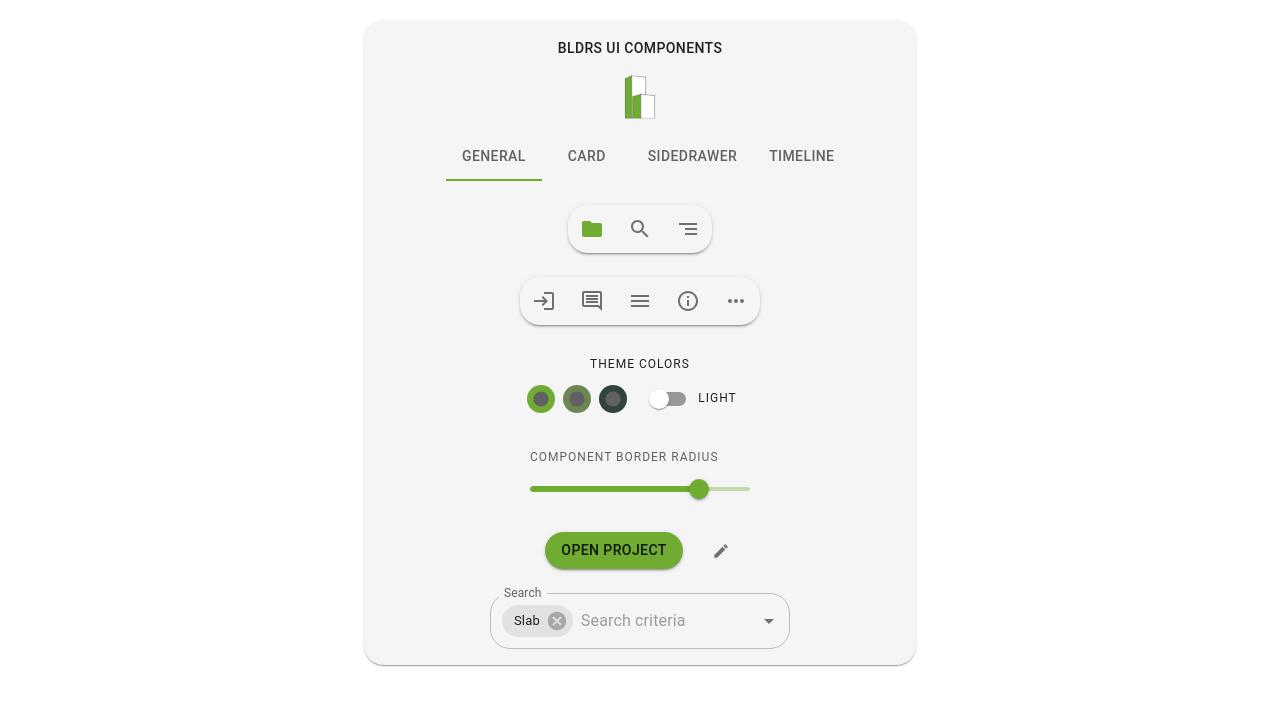
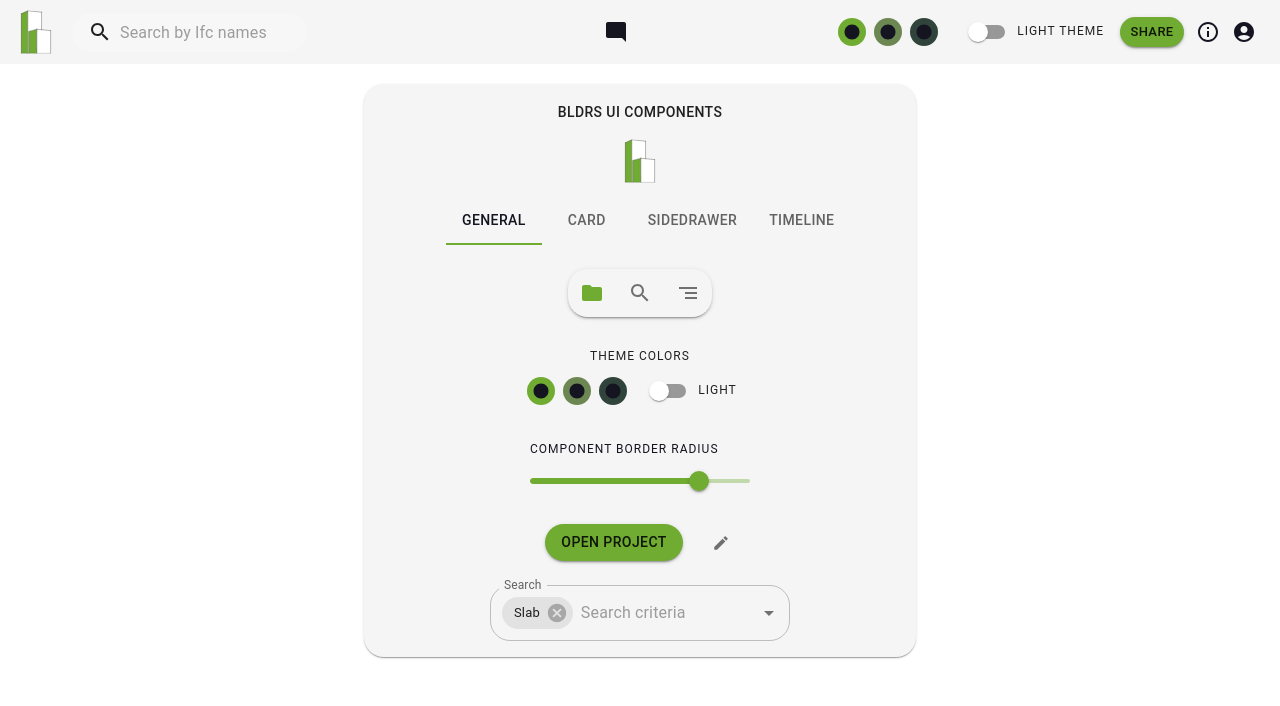
Before and after one commit to OlegMoshkovich/Bldrs_Components, a React (Create React App) app: page / in a window 1280 px wide. Shown: the top 706 px of the page. Built offline with nearby package versions, Linux system fonts and the light colour scheme.

Commit message:
add app bar

```diff
--- a/src/App.js
+++ b/src/App.js
@@ -1,11 +1,15 @@
 import React from 'react'
 import './App.css';
 import ComponentLibrary from './ComponentLibrary'
+import PrimaryAppBar from './AppBar'
 
 
 function App({changeTheme, darkTheme}) {
   return (
-    <ComponentLibrary changeTheme={changeTheme} darkTheme={darkTheme}/>
+    <>
+      <PrimaryAppBar changeTheme={changeTheme} darkTheme={darkTheme}/>
+      <ComponentLibrary changeTheme={changeTheme} darkTheme={darkTheme}/>
+    </>
   );
 }
 
--- /dev/null
+++ b/src/AppBar.jsx
@@ -0,0 +1,271 @@
+import * as React from 'react';
+import { styled, alpha } from '@mui/material/styles';
+import AppBar from '@mui/material/AppBar';
+import Box from '@mui/material/Box';
+import Toolbar from '@mui/material/Toolbar';
+import Button from '@mui/material/Button'
+import IconButton from '@mui/material/IconButton';
+import InputBase from '@mui/material/InputBase';
+import Badge from '@mui/material/Badge';
+import MenuItem from '@mui/material/MenuItem';
+import Menu from '@mui/material/Menu';
+import SearchIcon from '@mui/icons-material/Search';
+import AccountCircle from '@mui/icons-material/AccountCircle';
+import MailIcon from '@mui/icons-material/Mail';
+import NotificationsIcon from '@mui/icons-material/Notifications';
+import MoreIcon from '@mui/icons-material/MoreVert';
+import Logo from './Logo'
+import Stack from '@mui/material/Stack'
+import Switch  from '@mui/material/Switch'
+import FormControlLabel from '@mui/material/FormControlLabel'
+import Typography from '@mui/material/Typography'
+import {colors} from './colors'
+import useStore from './Store';
+import CircleIcon from '@mui/icons-material/Circle';
+import InfoOutlinedIcon from '@mui/icons-material/InfoOutlined';
+import ModeCommentIcon from '@mui/icons-material/ModeComment';
+
+const Search = styled('div')(({ theme }) => ({
+  position: 'relative',
+  borderRadius: theme.shape.borderRadius,
+  backgroundColor: alpha(theme.palette.common.white, 0.15),
+  '&:hover': {
+    backgroundColor: alpha(theme.palette.common.white, 0.25),
+  },
+  marginRight: theme.spacing(2),
+  marginLeft: 0,
+  width: '100%',
+  [theme.breakpoints.up('sm')]: {
+    marginLeft: theme.spacing(3),
+    width: 'auto',
+  },
+}));
+
+const SearchIconWrapper = styled('div')(({ theme }) => ({
+  padding: theme.spacing(0, 2),
+  height: '100%',
+  position: 'absolute',
+  pointerEvents: 'none',
+  display: 'flex',
+  alignItems: 'center',
+  justifyContent: 'center',
+}));
+
+const StyledInputBase = styled(InputBase)(({ theme }) => ({
+  color: 'inherit',
+  '& .MuiInputBase-input': {
+    padding: theme.spacing(1, 1, 1, 0),
+    // vertical padding + font size from searchIcon
+    paddingLeft: `calc(1em + ${theme.spacing(4)})`,
+    transition: theme.transitions.create('width'),
+    width: '100%',
+    [theme.breakpoints.up('md')]: {
+      width: '20ch',
+    },
+  },
+}));
+
+export default function PrimaryAppBar({changeTheme, darkTheme}) {
+  const [anchorEl, setAnchorEl] = React.useState(null);
+  const [mobileMoreAnchorEl, setMobileMoreAnchorEl] = React.useState(null);
+  const { borderRadius, setBorderRadius, setThemeScheme } = useStore();
+
+  const isMenuOpen = Boolean(anchorEl);
+  const isMobileMenuOpen = Boolean(mobileMoreAnchorEl);
+
+  const handleProfileMenuOpen = (event) => {
+    setAnchorEl(event.currentTarget);
+  };
+
+  const handleMobileMenuClose = () => {
+    setMobileMoreAnchorEl(null);
+  };
+
+  const handleMenuClose = () => {
+    setAnchorEl(null);
+    handleMobileMenuClose();
+  };
+
+  const handleMobileMenuOpen = (event) => {
+    setMobileMoreAnchorEl(event.currentTarget);
+  };
+
+  const menuId = 'primary-search-account-menu';
+  const renderMenu = (
+    <Menu
+      anchorEl={anchorEl}
+      anchorOrigin={{
+        vertical: 'top',
+        horizontal: 'right',
+      }}
+      id={menuId}
+      keepMounted
+      transformOrigin={{
+        vertical: 'top',
+        horizontal: 'right',
+      }}
+      open={isMenuOpen}
+      onClose={handleMenuClose}
+    >
+      <MenuItem onClick={handleMenuClose}>Profile</MenuItem>
+      <MenuItem onClick={handleMenuClose}>My account</MenuItem>
+    </Menu>
+  );
+
+  const mobileMenuId = 'primary-search-account-menu-mobile';
+  const renderMobileMenu = (
+    <Menu
+      anchorEl={mobileMoreAnchorEl}
+      anchorOrigin={{
+        vertical: 'top',
+        horizontal: 'right',
+      }}
+      id={mobileMenuId}
+      keepMounted
+      transformOrigin={{
+        vertical: 'top',
+        horizontal: 'right',
+      }}
+      open={isMobileMenuOpen}
+      onClose={handleMobileMenuClose}
+    >
+      <MenuItem>
+        <IconButton size="large" aria-label="show 4 new mails" color="inherit">
+          <Badge badgeContent={4} color="error">
+            <MailIcon />
+          </Badge>
+        </IconButton>
+        <p>Messages</p>
+      </MenuItem>
+      <MenuItem>
+        <IconButton
+          size="large"
+          aria-label="show 17 new notifications"
+          color="inherit"
+        >
+          <Badge badgeContent={17} color="error">
+            <NotificationsIcon />
+          </Badge>
+        </IconButton>
+        <p>Notifications</p>
+      </MenuItem>
+      <MenuItem onClick={handleProfileMenuOpen}>
+        <IconButton
+          size="large"
+          aria-label="account of current user"
+          aria-controls="primary-search-account-menu"
+          aria-haspopup="true"
+          color="inherit"
+        >
+          <AccountCircle />
+        </IconButton>
+        <p>Profile</p>
+      </MenuItem>
+    </Menu>
+  );
+
+  return (
+    <Box sx={{ flexGrow: 1 }}>
+      <AppBar position="static" color='default' elevation={0} variant="dense">
+        <Toolbar>
+            <Logo/>
+          <Search>
+            <SearchIconWrapper>
+              <SearchIcon />
+            </SearchIconWrapper>
+            <StyledInputBase
+              placeholder="Search by Ifc names"
+              inputProps={{ 'aria-label': 'search' }}
+            />
+          </Search>
+          <Box sx={{ flexGrow: 1 }} />
+          <Stack direction="row" alignItems="center" sx={{width: '20%'}}>
+            <IconButton
+                  size="large"
+                  edge="end"
+                  aria-label="account of current user"
+                  aria-controls={menuId}
+                  aria-haspopup="true"
+                  onClick={handleProfileMenuOpen}
+                  color="inherit"
+                >
+                  <ModeCommentIcon size='inherit'color='secondary'/>
+            </IconButton>
+          </Stack>
+          <Stack direction="row" alignItems="center" spacing={4}>
+            <Stack direction="row" alignItems="center" spacing={1}>
+                        {colors.map((color, index)=>{
+                          return(
+                            <IconButton
+                            onClick={()=>setThemeScheme(index)}
+                            sx={{backgroundColor:color.primary}}
+                            size="small"
+                          >
+                            <CircleIcon fontSize="inherit" color='secondary'/>
+                          </IconButton>
+                          )
+                        })
+                        }
+                      </Stack>
+            <Stack direction="row" alignItems="center">
+            <Typography variant="overline">
+              <FormControlLabel
+                value="switch"
+                control={<Switch onChange={changeTheme}/>}
+                label={
+                  darkTheme ?
+                    <Typography variant={'overline'}>Dark theme</Typography> :
+                    <Typography variant={'overline'}>Light theme</Typography>
+                  }
+                labelPlacement="end"
+              />
+            </Typography>
+            <Button variant="contained"  size="small" color='primary'>
+              Share
+            </Button>
+              <IconButton
+                  size="large"
+                  edge="end"
+                  aria-label="account of current user"
+                  aria-controls={menuId}
+                  aria-haspopup="true"
+                  onClick={handleProfileMenuOpen}
+                  color="inherit"
+                >
+                  <InfoOutlinedIcon size='inherit'color='secondary'/>
+              </IconButton>
+              <IconButton
+                size="large"
+                edge="end"
+                aria-label="account of current user"
+                aria-controls={menuId}
+                aria-haspopup="true"
+                onClick={handleProfileMenuOpen}
+                color="inherit"
+              >
+                <AccountCircle size='inherit'color='secondary'/>
+              </IconButton>
+
+            </Stack>
+
+          </Stack>
+
+          <Box sx={{ display: { xs: 'flex', md: 'none' } }}>
+            <IconButton
+              size="large"
+              aria-label="show more"
+              aria-controls={mobileMenuId}
+              aria-haspopup="true"
+              onClick={handleMobileMenuOpen}
+              color="inherit"
+            >
+              <MoreIcon />
+            </IconButton>
+          </Box>
+        </Toolbar>
+      </AppBar>
+      {renderMobileMenu}
+      {renderMenu}
+    </Box>
+  );
+}
--- a/src/ComponentLibrary.jsx
+++ b/src/ComponentLibrary.jsx
@@ -17,11 +17,12 @@ import Tabs from './Tabs'
 import TimeLine from './Timeline'
 import Tree from './Tree'
 import Card from './Card'
-import useStore from './Store';
+
 import Dialog from './Dialog'
 import Slider from './Slider'
 import CircleIcon from '@mui/icons-material/Circle';
 import {colors} from './colors'
+import useStore from './Store';
 
 
 function ComponentLibrary({changeTheme, darkTheme}) {
@@ -66,7 +67,7 @@ function ComponentLibrary({changeTheme, darkTheme}) {
                 alignItems="center"
               >
                 <ButtonGroupControls/>
-                <ButtonGroupOperations/>
+                {/* <ButtonGroupOperations/> */}
                 <Stack direction="column" alignItems="center" >
                   <Typography variant='overline'>Theme colors</Typography>
                   <Stack direction="row" alignItems="center" spacing={3}>
--- a/src/Theme.jsx
+++ b/src/Theme.jsx
@@ -1,5 +1,5 @@
 import { createTheme } from '@mui/material';
-import { grey } from '@mui/material/colors';
+import { grey,blueGrey } from '@mui/material/colors';
 
 
 const themeComponent = {
@@ -112,7 +112,7 @@ const lightTheme = createTheme({
       main: '#3C5414',
     },
     secondary: {
-      main: grey[900],
+      main: '#3C5414' ,
     },
     background: {
       paper: grey[100],  // Change to your desired color
@@ -129,7 +129,7 @@ const darkTheme = createTheme({
       main: '#3C5414',
     },
     secondary: {
-      main: grey[100],
+      main: blueGrey[100],
     },
     background: {
       paper: grey[900],  // Change to your desired color
--- a/src/index.js
+++ b/src/index.js
@@ -9,9 +9,10 @@ import '@fontsource/inter/500.css';
 import '@fontsource/inter/700.css';
 import {ThemeProvider } from '@mui/material/styles';
 import { createTheme } from '@mui/material';
-import { grey } from '@mui/material/colors';
+import { grey, blueGrey } from '@mui/material/colors';
 import useStore from './Store';
 import {colors} from './colors'
+
 
 const Sample = () =>{
 const [dark, setDark] = useState(false)
@@ -89,7 +90,7 @@ const lightTheme = createTheme({
       main: colors[themeScheme].primary,
     },
     secondary: {
-      main: grey[700],
+      main: '#151521',
     },
     background: {
       paper: grey[100],  // Change to your desired color
@@ -104,7 +105,7 @@ const darkTheme = createTheme({
       main: colors[themeScheme].primary,
     },
     secondary: {
-      main: grey[500],
+      main: blueGrey[500],
     },
     background: {
       paper: grey[900],  // Change to your desired color
```
Also changed, not shown: src/SideDrawerContent.jsx (added).
